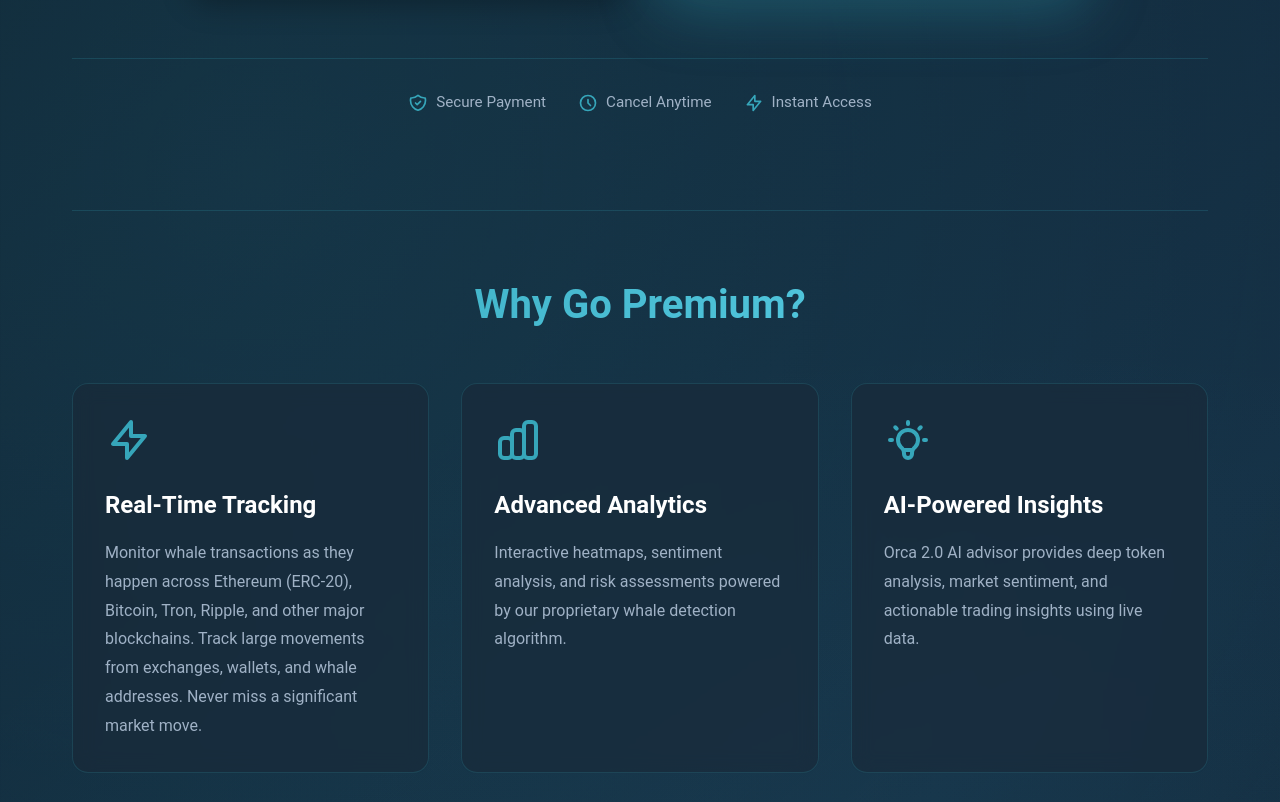
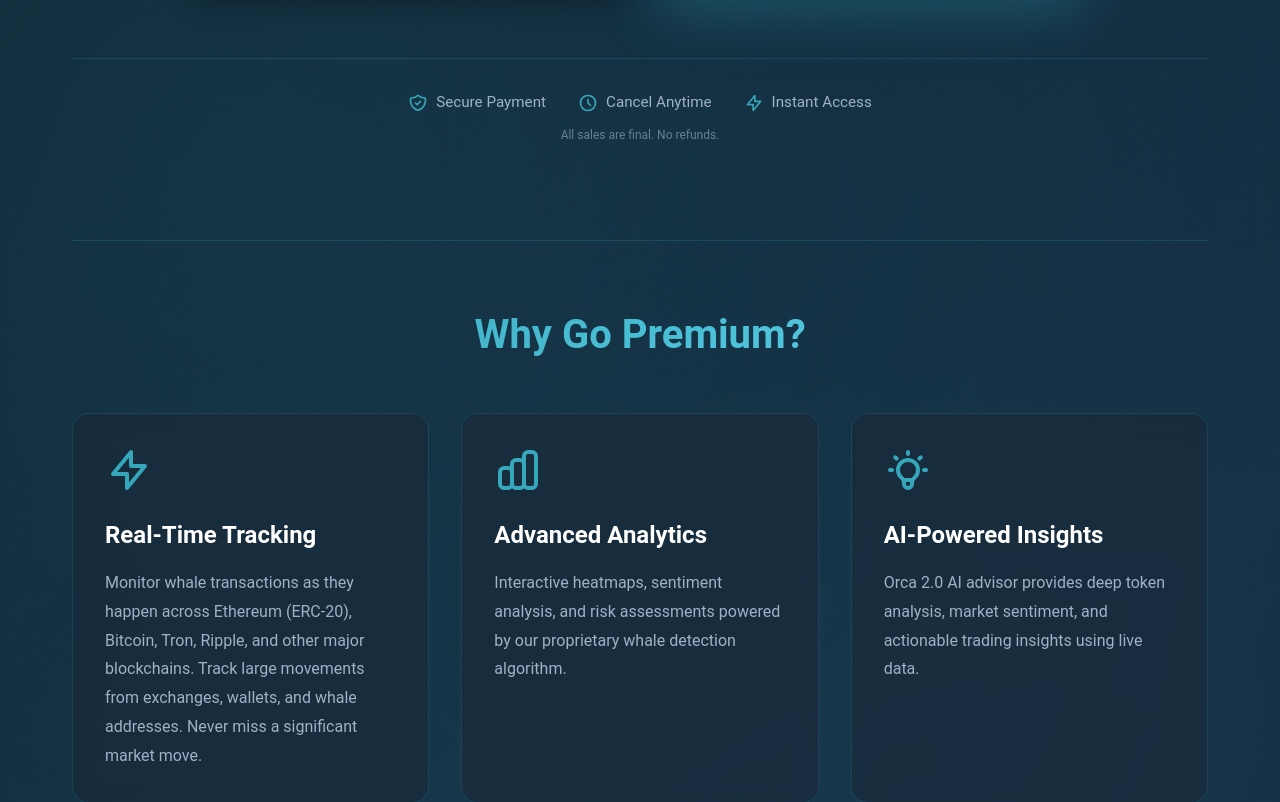
Before and after one commit to edusancheez2005/sonar, a Next.js app: page /subscribe in a window 1280 px wide. Shown: the part 1320-2122 px from the top of the page. Built offline with nearby package versions, Linux system fonts and the light colour scheme; no server answers.

Commit message:
Update refund policy: no refunds, subtle text

```diff
--- a/app/subscribe/page.jsx
+++ b/app/subscribe/page.jsx
@@ -679,6 +679,9 @@ export default function SubscribePage() {
             Instant Access
           </TrustBadge>
         </TrustBadges>
+        <p style={{ fontSize: '0.75rem', color: 'var(--text-secondary)', opacity: 0.6, marginTop: '0.75rem', textAlign: 'center' }}>
+          All sales are final. No refunds.
+        </p>
 
         {/* Features Section */}
         <InfoSection>
@@ -974,7 +977,7 @@ export default function SubscribePage() {
 
             <FAQItem onClick={() => setOpenFAQ(openFAQ === 7 ? null : 7)}>
               <FAQQuestion className={openFAQ === 7 ? 'open' : ''}>
-                <h3>Do you offer refunds?</h3>
+                <h3>What is your refund policy?</h3>
                 <svg fill="none" viewBox="0 0 24 24" stroke="currentColor">
                   <path strokeLinecap="round" strokeLinejoin="round" strokeWidth={2} d="M19 9l-7 7-7-7" />
                 </svg>
@@ -986,7 +989,7 @@ export default function SubscribePage() {
                     animate={{ opacity: 1, height: 'auto' }}
                     exit={{ opacity: 0, height: 0 }}
                   >
-                    <p>If you're not satisfied with Sonar Premium, contact us at eduardo@sonartracker.io within 7 days of your subscription start date, and we'll process a full refund. We want you to be completely satisfied with our service.</p>
+                    <p>All subscriptions are non-refundable. You can cancel your subscription at any time and continue to access Premium features until the end of your current billing period. For any questions, contact us at eduardo@sonartracker.io.</p>
                   </FAQAnswer>
                 )}
               </AnimatePresence>
```
